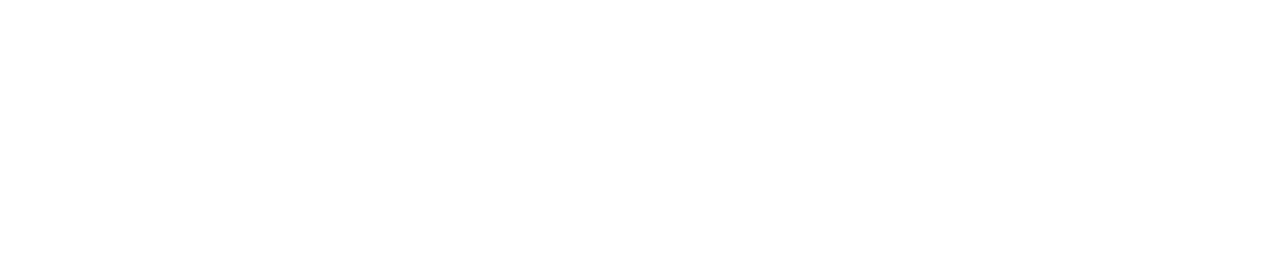
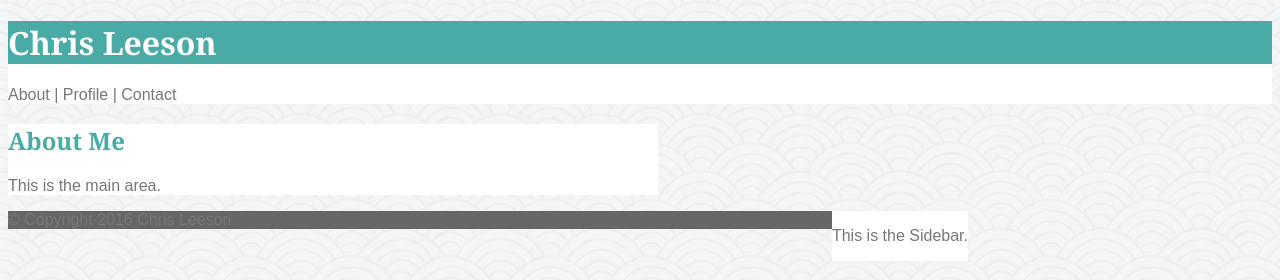
Before and after one commit to FourEyeSamurai/Basic-Portfolio, a plain HTML site: page index.html in a window 1280 px wide. Drawn offline with Linux system fonts and the light colour scheme.

Commit message:
initialssite files

```diff
--- a/assets/css/style.css
+++ b/assets/css/style.css
@@ -0,0 +1,46 @@
+body {
+	background-image: url(../images/seigaiha.png);
+}
+
+.content-area{
+	max-width: 960px;
+}
+
+.main-area{
+	max-width: 650px;
+	background-color: #ffffff;
+	border-color: #dddddd;
+}
+
+.sidebar{
+	max-width: 270px;
+	background-color: #ffffff;
+	border-color: #dddddd;
+	float: right;
+}
+
+header{
+	background-color: #ffffff;
+	border-color: #cccccc;
+}
+
+h1 {
+	font-family: 'Georgia', Times, Times New Roman, serif;
+	background-color: #4aaaa5;
+	color: #FFFFFF;
+}
+
+h2{
+	font-family: 'Georgia', Times, Times New Roman, serif;
+	color: #4aaaa5;
+}
+
+p {
+	font-family: 'Arial', 'Helvetica Neue', Helvetica, sans-serif;
+	color: #777777;
+}
+
+footer{
+	background-color: #666666;
+
+}
--- a/index.html
+++ b/index.html
@@ -2,8 +2,37 @@
 <html>
 <head>
 	<title>Chris Leeson Portfolio</title>
+
+	<link rel="stylesheet" type="text/css" href="assets/css/style.css" />
 </head>
 <body>
 
+	<div class="container">
+
+		<header>
+	  		<h1>Chris Leeson</h1>
+	  			<p>About | Profile | Contact</p>
+		</header>
+
+	 <div class="content-area">
+
+	  <div class="main-area">
+      	<h2>About Me</h2>
+      		<p> This is the main area. </p>
+      </div>
+
+      <aside class="sidebar">
+      	<p>This is the Sidebar.</p>
+      </aside>
+
+      <footer>
+      	<p>&copy Copyright 2016 Chris Leeson</p>
+      </footer>
+
+    </div>
+
+  </div>
+
 </body>
+
 </html>
```
Also changed, not shown: contact.html (+17 -0 lines), portfolio.html (+5 -1 lines), assets/images/seigaiha.png (added).
